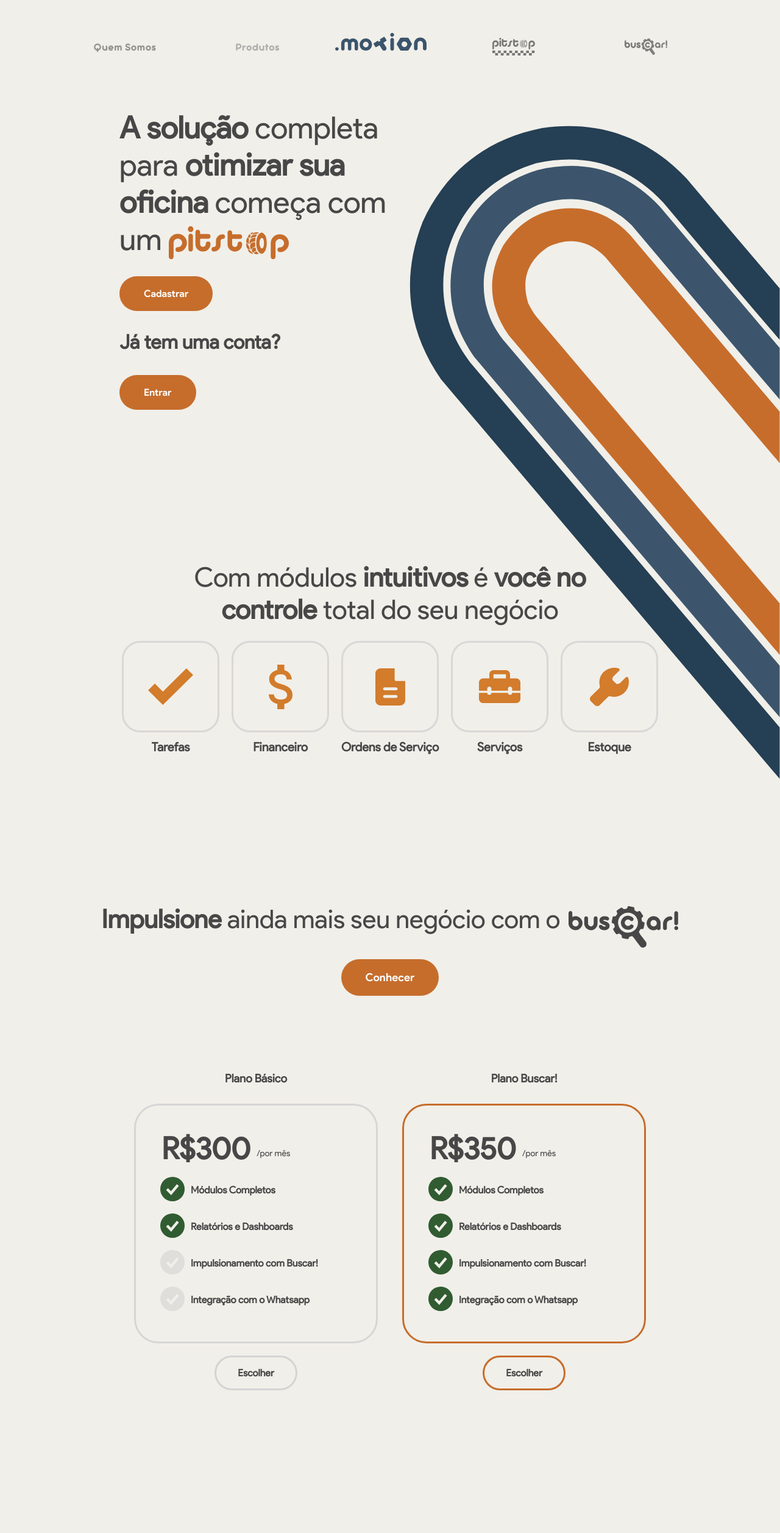
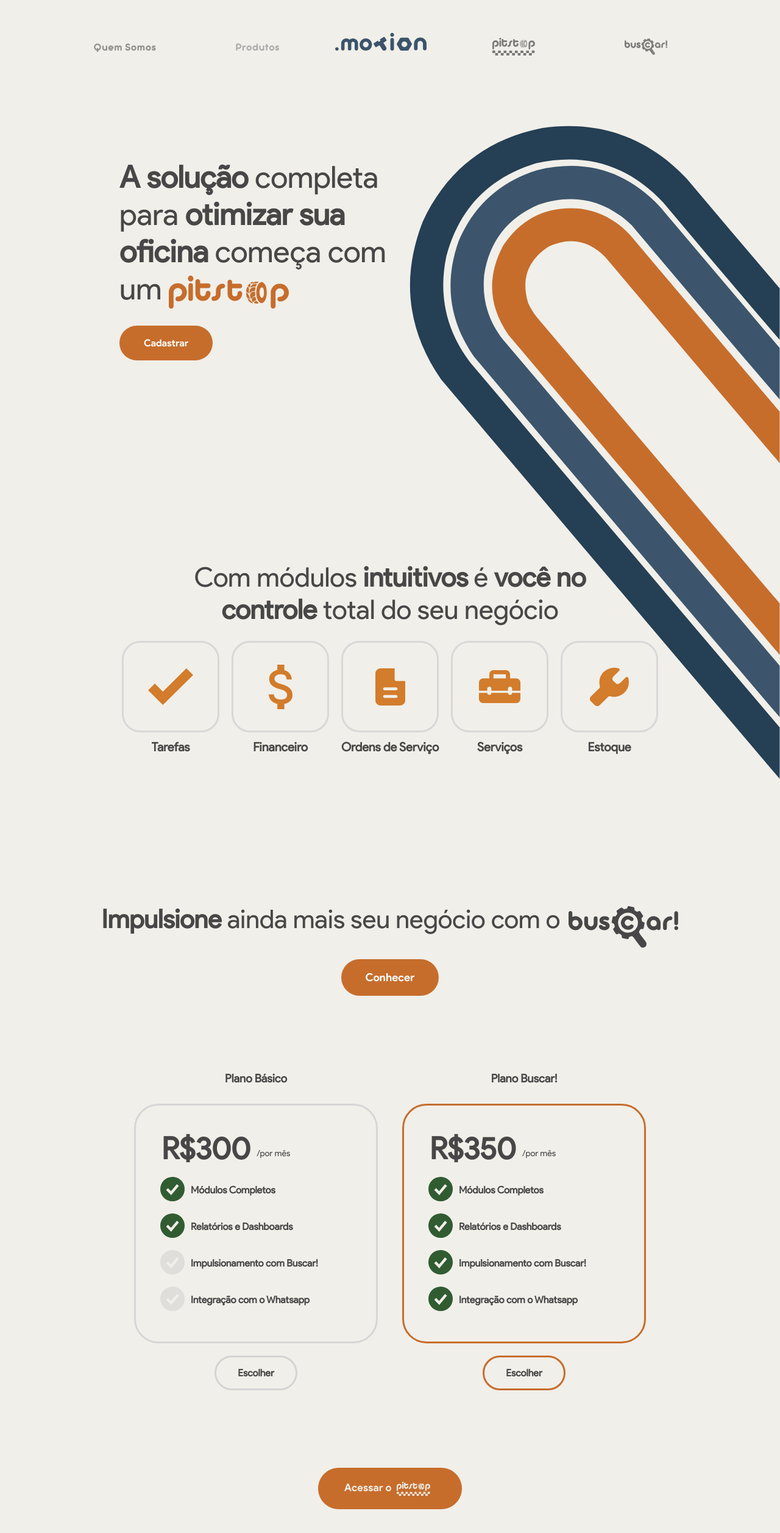
Before and after one commit to auto-motion-io/site-institucional-react, a React (Create React App) app: page /pitstop in a window 1280 px wide. Shown: the top 2514 px of the page at 61% size. Built offline with nearby package versions, Linux system fonts and the light colour scheme.

Commit message:
ajustes nos links

```diff
--- a/src/pages/buscar/Buscar.jsx
+++ b/src/pages/buscar/Buscar.jsx
@@ -85,7 +85,7 @@
                             <img src={images.marcas} alt="Imagem com marcas de veículos"/>
                         </div>
                     </div>
-                    <a href="">Acessar o <img src={images.logoBuscarColorido} alt="Logo do Buscar"/></a>
+                    <a href="https://agreeable-cliff-081708d0f.5.azurestaticapps.net/">Acessar o <img src={images.logoBuscarColorido} alt="Logo do Buscar"/></a>
                 </div>
             </section>
             <Footer/>
--- a/src/pages/pitstop/Pitstop.jsx
+++ b/src/pages/pitstop/Pitstop.jsx
@@ -4,7 +4,7 @@
 import { useNavigate } from "react-router-dom";
 import Header from "./../../components/header/Header"
 import Footer from "./../../components/footer/Footer"
-
+import AcessePit from "../../utils/assets/acessePit.svg"
 const Pitstop = () => {
     const navigate = useNavigate();
     function mudarPagina(nomePagina) {
@@ -22,10 +22,6 @@
                                     oficina</b> começa com <br />
                                 um <img src={images.pitstopLaranja} width={"45%"} alt="Logo Pitstop Laranja" /></span>
                             <div className={styles["botao-cadastro"]} style={{ marginTop: "2vh" }} ><a onClick={() => mudarPagina("/cadastro")}>Cadastrar</a></div>
-                        </div>
-                        <div className={styles["banner-texto"]}>
-                            <span><b>Já tem uma conta?</b></span>
-                            <div className={styles["botao-cadastro"]} style={{ marginTop: "2vh" }} ><a onClick={() => mudarPagina("/cadastro")}>Entrar</a></div>
                         </div>
                     </div>
                 </div>
@@ -140,6 +136,11 @@
                     </div>
                 </div>
             </section>
+
+            <div>
+                <a href="https://orange-pebble-0785fea0f.5.azurestaticapps.net"><img  src={AcessePit} alt="" /></a>
+            </div>
+
             <Footer />
         </div>
     );
--- a/src/pages/pitstop/Pitstop.module.css
+++ b/src/pages/pitstop/Pitstop.module.css
@@ -180,7 +180,7 @@
 
 #section-planos .container{
     margin-top: 100px;
-    margin-bottom: 430px;
+    margin-bottom: 350px;
     display: flex;
     flex-direction: row;
     justify-content: center;
```
Also changed, not shown: src/utils/assets/acessePit.svg (added).
